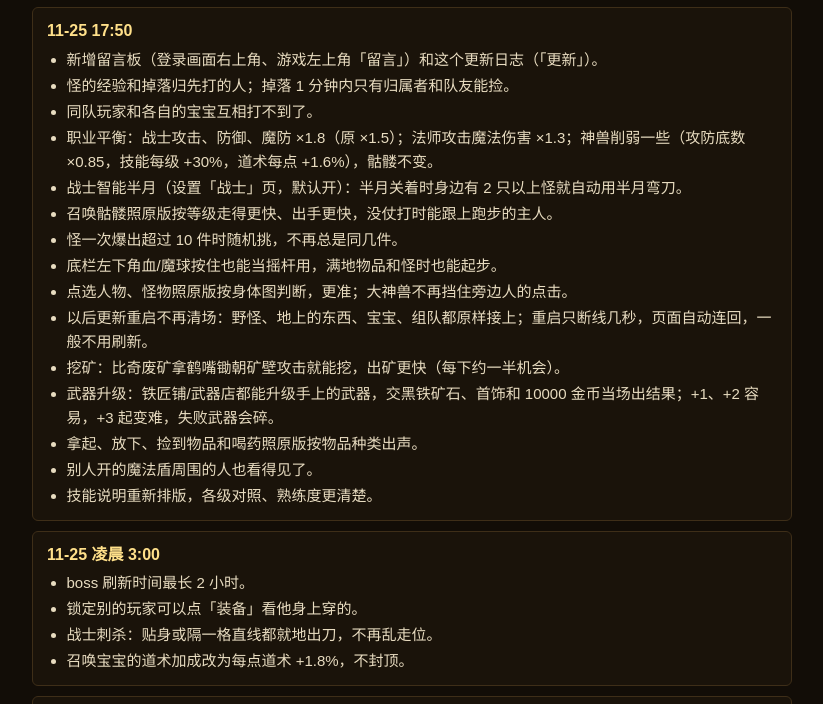
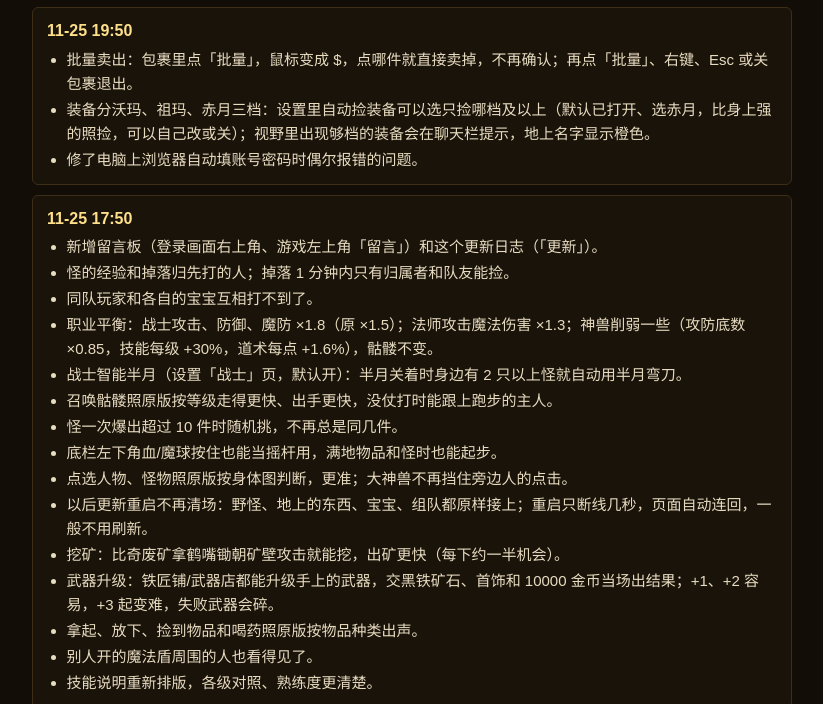
Before and after one commit to liewhite/mir-web, a plain HTML site: page scala/client/web/changelog.html in a window 1280 px wide. Shown: the part 45-749 px from the top of the page, without its empty margins (228-1051 px from the left). Drawn offline with Linux system fonts and the light colour scheme.

Commit message:
更新日志：11-25 19:50 这一版

```diff
--- a/scala/client/web/changelog.html
+++ b/scala/client/web/changelog.html
@@ -36,6 +36,16 @@ li { margin: 2px 0; }
     <a href="board.html">留言板</a>
     <a href="./">回游戏</a>
   </header>
+
+  <!-- 部署到 91215fb -->
+  <section>
+    <h2>11-25 19:50</h2>
+    <ul>
+      <li>批量卖出：包裹里点「批量」，鼠标变成 $，点哪件就直接卖掉，不再确认；再点「批量」、右键、Esc 或关包裹退出。</li>
+      <li>装备分沃玛、祖玛、赤月三档：设置里自动捡装备可以选只捡哪档及以上（默认已打开、选赤月，比身上强的照捡，可以自己改或关）；视野里出现够档的装备会在聊天栏提示，地上名字显示橙色。</li>
+      <li>修了电脑上浏览器自动填账号密码时偶尔报错的问题。</li>
+    </ul>
+  </section>
 
   <!-- 部署到 3662d4c -->
   <section>
```
